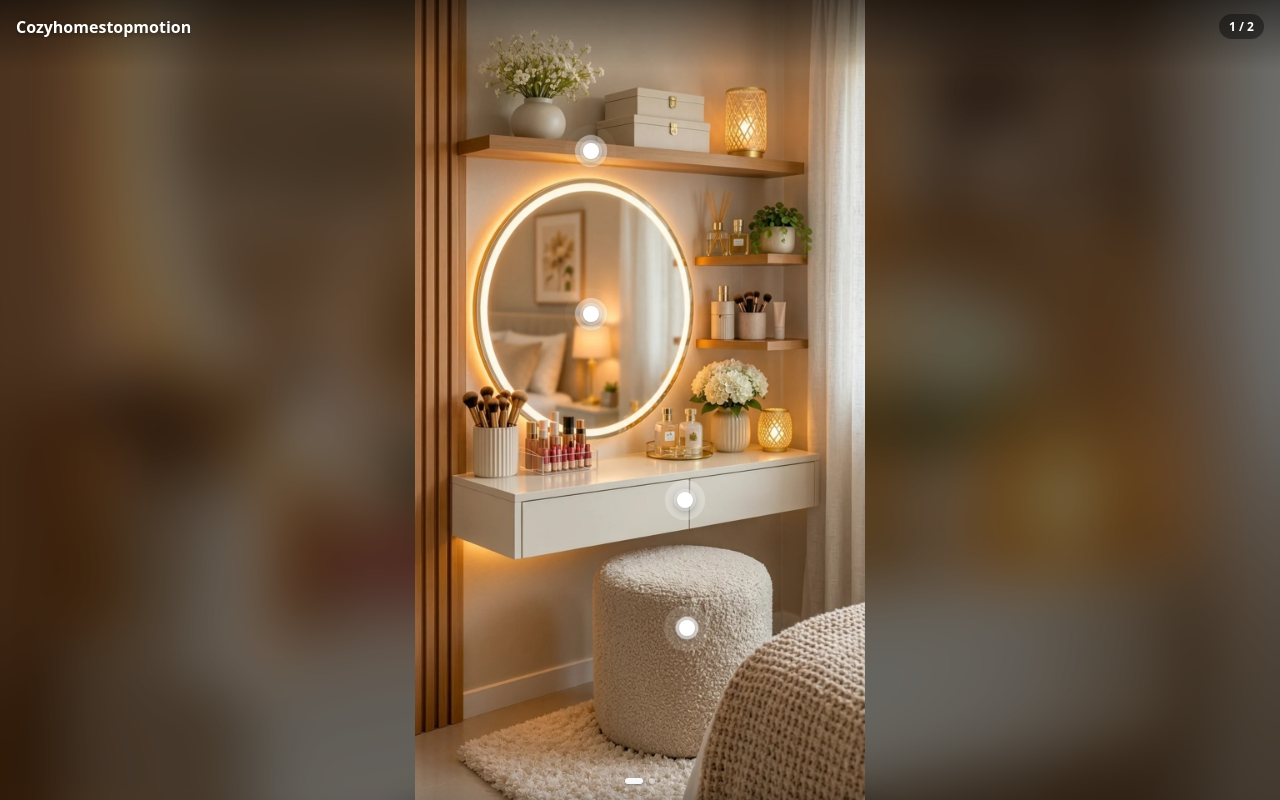
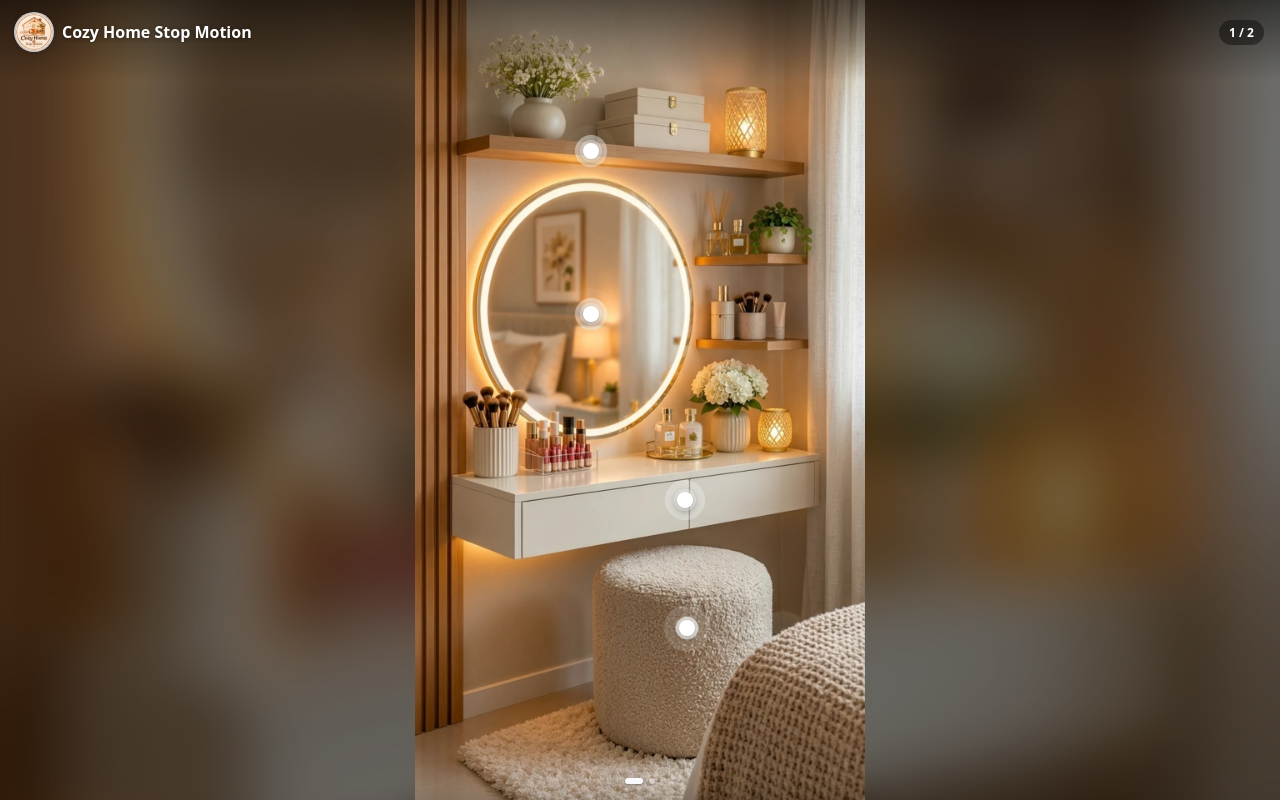
Before and after one commit to cozyhomesm/cozyhomesm.github.io, a plain HTML site: page index.html in a window 1280 px wide. Drawn offline with Linux system fonts and the light colour scheme.

Commit message:
Meta Tags personalizadas

```diff
--- a/index.html
+++ b/index.html
@@ -4,8 +4,27 @@
 <meta charset="utf-8">
 <meta name="viewport" content="width=device-width,initial-scale=1,viewport-fit=cover">
 <meta name="theme-color" content="#000000">
-<title>Cozyhomestopmotion</title>
-<meta property="og:title" content="Cozyhomestopmotion">
+<title>Cozy Home Stop Motion</title>
+<meta name="description" content="✨Inspiração para decoração com produtos que você realmente pode comprar na Shopee!">
+<link rel="canonical" href="https://cozyhomesm.github.io/">
+<meta property="og:type" content="website">
+<meta property="og:locale" content="pt_BR">
+<meta property="og:site_name" content="Cozy Home Stop Motion">
+<meta property="og:title" content="Cozy Home Stop Motion">
+<meta property="og:description" content="✨Inspiração para decoração com produtos que você realmente pode comprar na Shopee!">
+<meta property="og:url" content="https://cozyhomesm.github.io/">
+<meta property="og:image" content="https://cozyhomesm.github.io/share.jpg?v=mwl0yonr">
+<meta property="og:image:secure_url" content="https://cozyhomesm.github.io/share.jpg?v=mwl0yonr">
+<meta property="og:image:type" content="image/jpeg">
+<meta property="og:image:width" content="1200">
+<meta property="og:image:height" content="630">
+<meta property="og:image:alt" content="Cozy Home Stop Motion">
+<meta name="twitter:card" content="summary_large_image">
+<meta name="twitter:title" content="Cozy Home Stop Motion">
+<meta name="twitter:description" content="✨Inspiração para decoração com produtos que você realmente pode comprar na Shopee!">
+<meta name="twitter:image" content="https://cozyhomesm.github.io/share.jpg?v=mwl0yonr">
+<link rel="icon" type="image/png" href="icon.png?v=mwl0yonr">
+<link rel="apple-touch-icon" href="icon.png?v=mwl0yonr">
 <style>
 :root{--accent:#fff}
 *{box-sizing:border-box;margin:0;padding:0;-webkit-tap-highlight-color:transparent}
@@ -23,6 +42,8 @@ html,body{height:100%;background:#000;color:#fff;overflow:hidden;font-family:sys
 .hs::after{animation-delay:calc(var(--d,0s) + 1.2s)}
 @keyframes pulse{0%{transform:scale(1);opacity:.75}100%{transform:scale(3.4);opacity:0}}
 .top{position:fixed;left:0;right:0;top:0;z-index:5;display:flex;align-items:center;justify-content:space-between;gap:12px;padding:calc(14px + env(safe-area-inset-top)) 16px 30px;background:linear-gradient(rgba(0,0,0,.5),transparent);pointer-events:none}
+.brand{display:flex;align-items:center;gap:10px;min-width:0}
+.logo{width:36px;height:36px;border-radius:50%;object-fit:cover;flex:none;background:#fff;box-shadow:0 0 0 2px rgba(255,255,255,.75),0 2px 8px rgba(0,0,0,.35)}
 .title{font-weight:700;font-size:16px;text-shadow:0 1px 6px rgba(0,0,0,.5);white-space:nowrap;overflow:hidden;text-overflow:ellipsis}
 .counter{margin-left:auto;font-size:12px;font-weight:600;padding:4px 10px;border-radius:999px;background:rgba(0,0,0,.4);-webkit-backdrop-filter:blur(6px);backdrop-filter:blur(6px);font-variant-numeric:tabular-nums}
 .dots{position:fixed;left:0;right:0;bottom:calc(16px + env(safe-area-inset-bottom));z-index:5;display:flex;justify-content:center;gap:6px;pointer-events:none}
@@ -61,7 +82,7 @@ html,body{height:100%;background:#000;color:#fff;overflow:hidden;font-family:sys
 </head>
 <body>
 <main class="track" id="track"></main>
-<div class="top"><div class="title" id="title"></div><div class="counter" id="counter"></div></div>
+<div class="top"><div class="brand"><img class="logo" id="logo" alt="" hidden><div class="title" id="title"></div></div><div class="counter" id="counter"></div></div>
 <div class="dots" id="dots"></div>
 <button class="nav prev" id="prev" aria-label="Anterior">‹</button>
 <button class="nav next" id="next" aria-label="Próximo">›</button>
@@ -75,13 +96,14 @@ html,body{height:100%;background:#000;color:#fff;overflow:hidden;font-family:sys
  <a class="cta" id="scta" target="_blank" rel="noopener">Ver na Shopee →</a>
 </div>
 <script>
-var DATA={"title":"Cozyhomestopmotion","accent":"#ffffff","mode":"card","slides":[{"src":"images/01.webp?v=mwl0ifq9","points":[{"x":39.08,"y":39.26,"name":"Espelho Redondo com Botão Touch 70x70cm","price":"","url":"https://s.shopee.com.br/5Au8AMw9yR"},{"x":60.51,"y":78.56,"name":"Puff Decorativo Redondo em Linho","price":"","url":"https://s.shopee.com.br/9zzNvMNFgl"},{"x":59.89,"y":62.56,"name":"Penteadeira Camarim Suspenso em MDF","price":"","url":"https://s.shopee.com.br/30pdaXeEVT"},{"x":39.08,"y":18.86,"name":"Prateleira MDF Freijó 80x20cm","price":"","url":"https://s.shopee.com.br/9pfxjHrlxw"}]},{"src":"images/02.webp?v=mwl0ifq9","points":[{"x":52.89,"y":69.98,"name":"Puff Em Suede Com Enchimento","price":"","url":"https://s.shopee.com.br/6AmfMiNgtG"},{"x":81.12,"y":33,"name":"Luminaria De Piso Curva","price":"","url":"https://s.shopee.com.br/1gKG0Te5Ap"},{"x":81.12,"y":81.69,"name":"Tapete de Juta Trançado Redondo de Palha Marrom","price":"","url":"https://s.shopee.com.br/5q9oyAN02X"},{"x":82.97,"y":59.66,"name":"Mesa de Apoio Retrô 62cm Redonda","price":"","url":"https://s.shopee.com.br/80EJYEHc3k"},{"x":46.7,"y":32.65,"name":"Kit 3 Prateleiras 100x20","price":"","url":"https://s.shopee.com.br/5fqOlkDbfj"}]}]};
+var DATA={"title":"Cozy Home Stop Motion","desc":"✨Inspiração para decoração com produtos que você realmente pode comprar na Shopee!","accent":"#ffffff","mode":"card","url":"https://cozyhomesm.github.io/","logo":"images/logo.webp?v=mwl0yonr","icon":"icon.png?v=mwl0yonr","image":"https://cozyhomesm.github.io/share.jpg?v=mwl0yonr","slides":[{"src":"images/01.webp?v=mwl0yonr","points":[{"x":39.08,"y":39.26,"name":"Espelho Redondo com Botão Touch 70x70cm","price":"","url":"https://s.shopee.com.br/5Au8AMw9yR"},{"x":60.51,"y":78.56,"name":"Puff Decorativo Redondo em Linho","price":"","url":"https://s.shopee.com.br/9zzNvMNFgl"},{"x":59.89,"y":62.56,"name":"Penteadeira Camarim Suspenso em MDF","price":"","url":"https://s.shopee.com.br/30pdaXeEVT"},{"x":39.08,"y":18.86,"name":"Prateleira MDF Freijó 80x20cm","price":"","url":"https://s.shopee.com.br/9pfxjHrlxw"}]},{"src":"images/02.webp?v=mwl0yonr","points":[{"x":52.89,"y":69.98,"name":"Puff Em Suede Com Enchimento","price":"","url":"https://s.shopee.com.br/6AmfMiNgtG"},{"x":81.12,"y":33,"name":"Luminaria De Piso Curva","price":"","url":"https://s.shopee.com.br/1gKG0Te5Ap"},{"x":81.12,"y":81.69,"name":"Tapete de Juta Trançado Redondo de Palha Marrom","price":"","url":"https://s.shopee.com.br/5q9oyAN02X"},{"x":82.97,"y":59.66,"name":"Mesa de Apoio Retrô 62cm Redonda","price":"","url":"https://s.shopee.com.br/80EJYEHc3k"},{"x":46.7,"y":32.65,"name":"Kit 3 Prateleiras 100x20","price":"","url":"https://s.shopee.com.br/5fqOlkDbfj"}]}]};
 (function(){
 var D=DATA,N=D.slides.length,cur=-1;
 function $(id){return document.getElementById(id)}
 var track=$('track'),dotsEl=$('dots'),counter=$('counter'),hint=$('hint'),sheet=$('sheet'),backdrop=$('backdrop');
 document.documentElement.style.setProperty('--accent',D.accent||'#ffffff');
 if(D.title)$('title').textContent=D.title;
+if(D.logo){var lg=$('logo');lg.src=D.logo;lg.alt=D.title||'Logo';lg.hidden=false}
 var bgs=[],dots=[];
 D.slides.forEach(function(s,i){
  var sl=document.createElement('section');sl.className='slide';sl.setAttribute('aria-label','Imagem '+(i+1)+' de '+N);
```
Also changed, not shown: icon.png (added), share.jpg (added).
